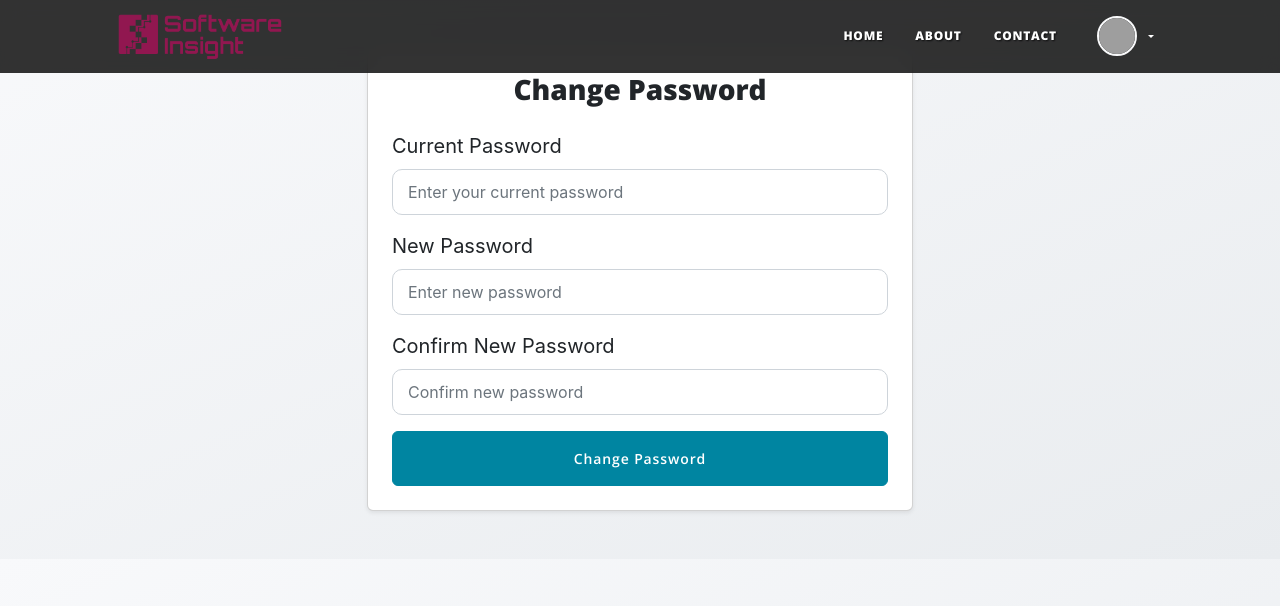
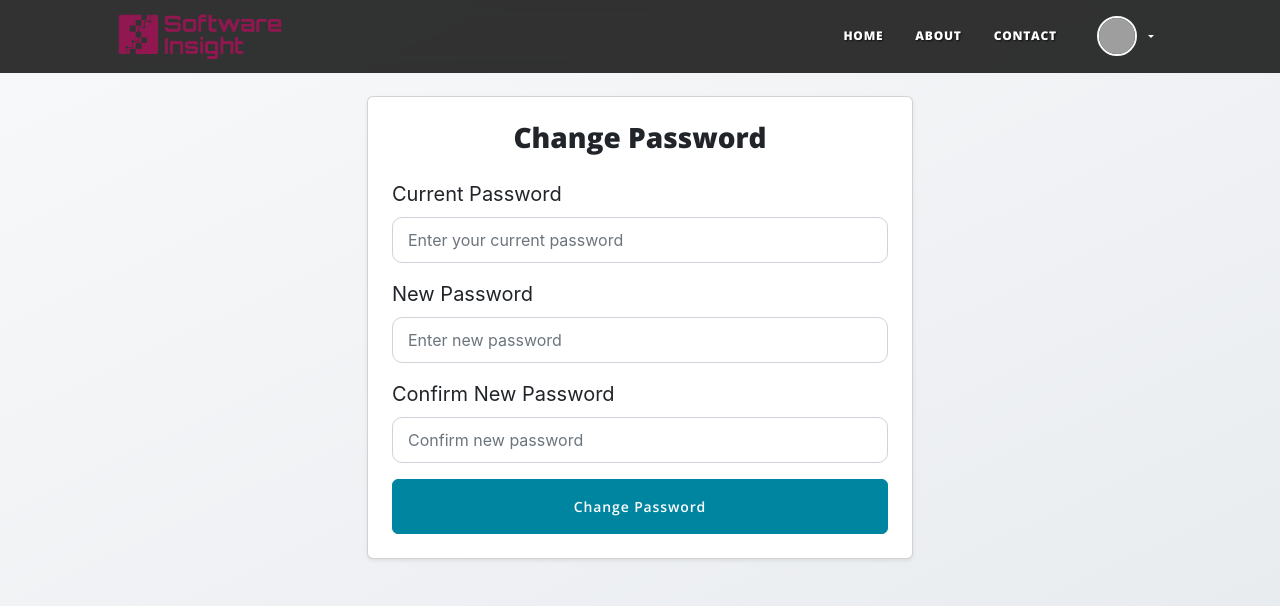
Before and after one commit to mjeyz/Blog-Website, a Flask app: page /change-password in a window 1280 px wide. Shown: the top 606 px of the page. Run offline with Flask 3, Linux system fonts and the light colour scheme; the visitor is signed in with stand-in values (Sample User, id 1); some libraries are stand-ins or nearby versions; grey boxes are pictures that could not be loaded.

Commit message:
style(templates): adjust spacing in change_password.html to prevent overlap

```diff
--- a/templates/change_password.html
+++ b/templates/change_password.html
@@ -1,7 +1,8 @@
 {% block content %}
 {% include "header.html" %}
 
-<div class="container py-5">
+<!-- Add margin or padding to prevent overlap -->
+<div class="container py-5 mt-5">
   <div class="row justify-content-center">
     <div class="col-md-6">
       <div class="card shadow-sm p-4">
```
